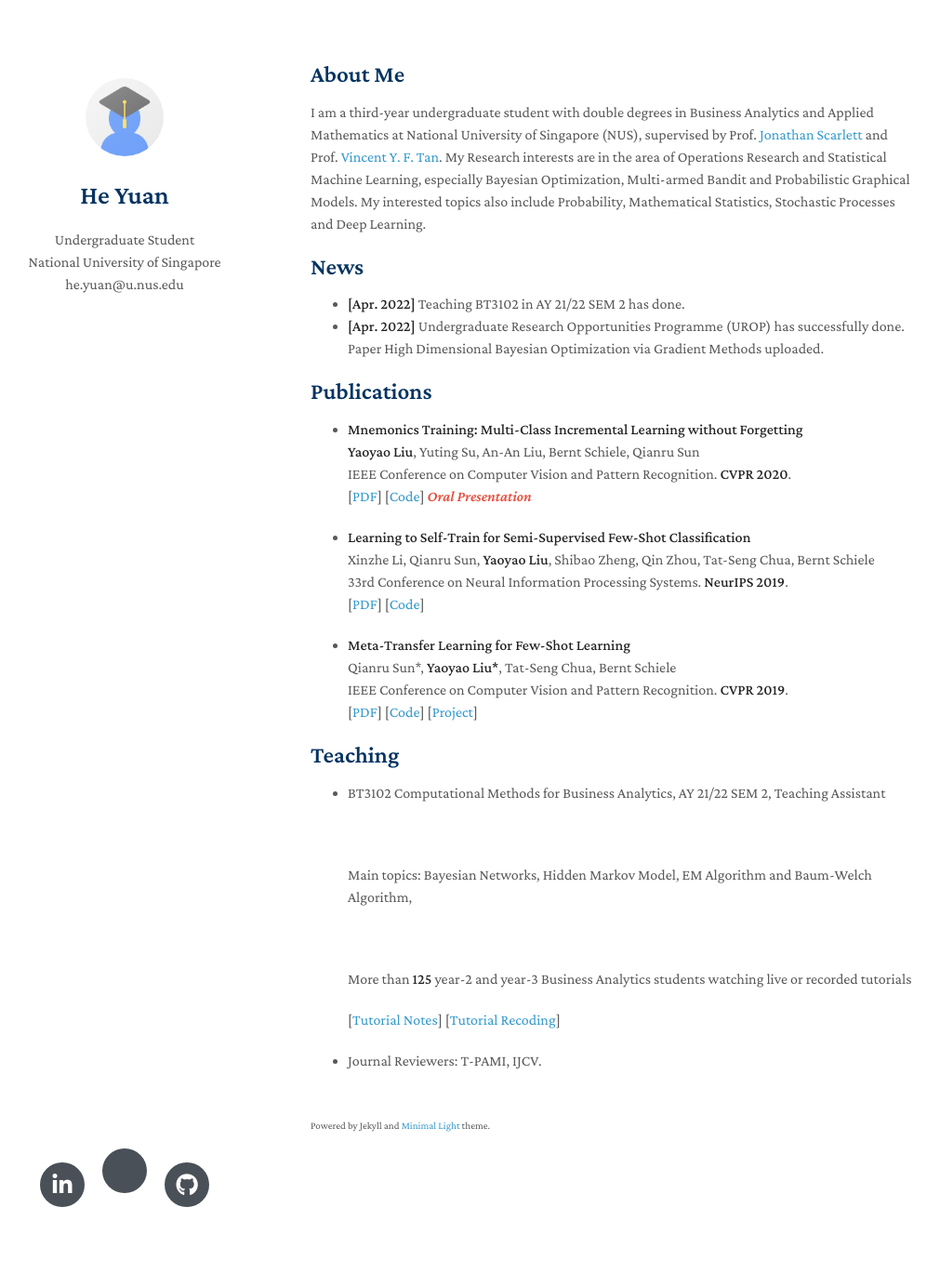
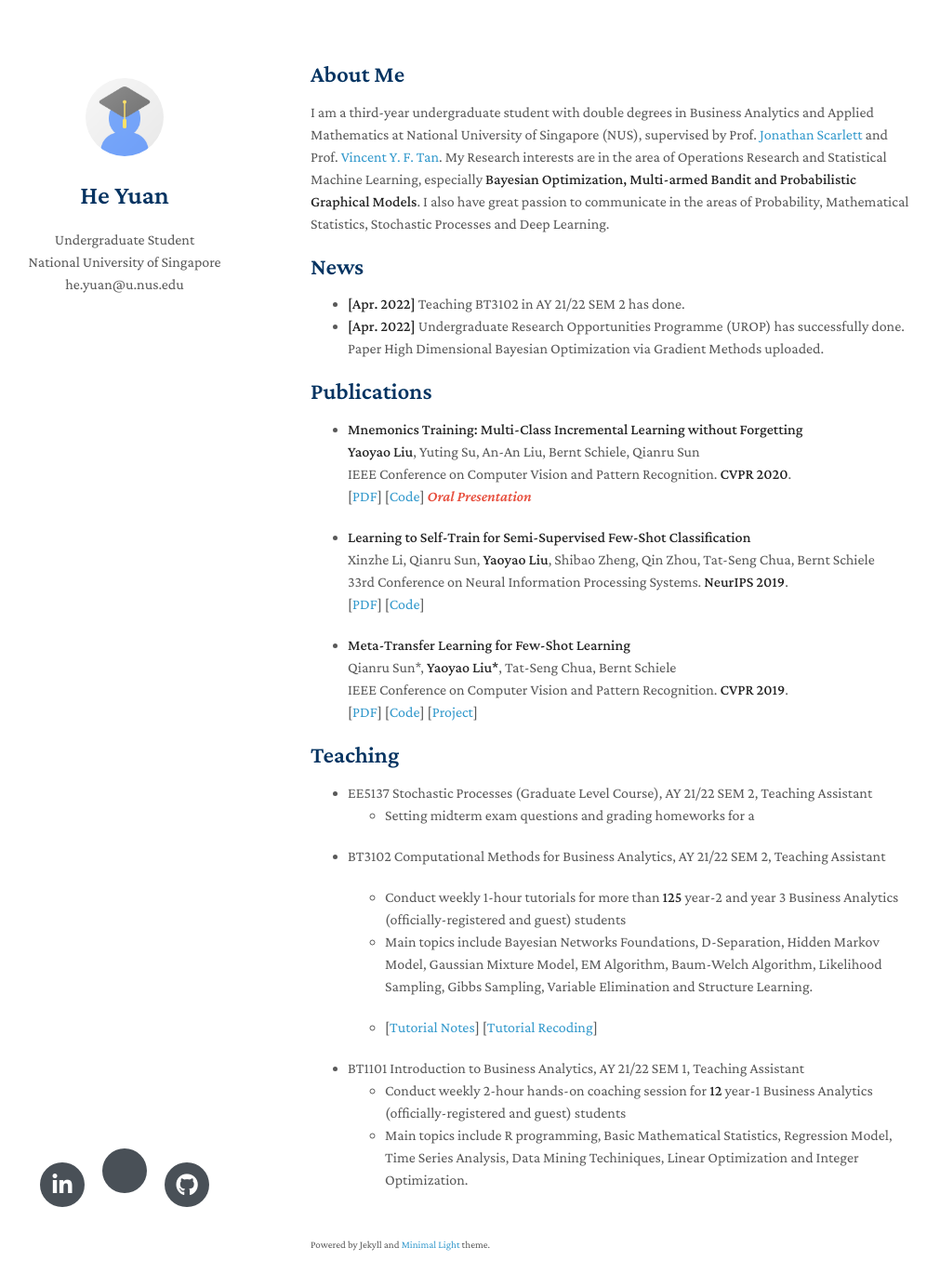
Before and after one commit to Henry-Yuan-He/Henry-Yuan-He.github.io, a Jekyll site: the page built from index.md, in a window 1280 px wide and 1400 px high. Shown: the top 1384 px of the window at 93% size, without its empty margins (136-1147 px from the left). Built offline with Jekyll 4.4.1, drawn with Linux system fonts in a browser that asks for light colours; nearby versions of some CDN libraries; a style sheet for code colours, icons or effects is not loaded; our own code applies the rules of GitHub Pages for plain Markdown files.

Commit message:
Update index.md

```diff
--- a/index.md
+++ b/index.md
@@ -4,7 +4,7 @@ layout: homepage
 
 ## About Me
 
-I am a third-year undergraduate student with double degrees in Business Analytics and Applied Mathematics at National University of Singapore (NUS), supervised by Prof. [Jonathan Scarlett](https://www.comp.nus.edu.sg/~scarlett/) and Prof. [Vincent Y. F. Tan](https://vyftan.github.io/). My Research interests are in the area of Operations Research and Statistical Machine Learning, especially Bayesian Optimization, Multi-armed Bandit and Probabilistic Graphical Models. My interested topics also include Probability, Mathematical Statistics, Stochastic Processes and Deep Learning.
+I am a third-year undergraduate student with double degrees in Business Analytics and Applied Mathematics at National University of Singapore (NUS), supervised by Prof. [Jonathan Scarlett](https://www.comp.nus.edu.sg/~scarlett/) and Prof. [Vincent Y. F. Tan](https://vyftan.github.io/). My Research interests are in the area of Operations Research and Statistical Machine Learning, especially **Bayesian Optimization, Multi-armed Bandit and Probabilistic Graphical Models**. I also have great passion to communicate in the areas of Probability, Mathematical Statistics, Stochastic Processes and Deep Learning.
 
 
 
@@ -43,16 +43,16 @@ I am a third-year undergraduate student with double degrees in Business Analytic
 
 ## Teaching
 
+- EE5137 Stochastic Processes (Graduate Level Course), AY 21/22 SEM 2, Teaching Assistant
+  - Setting midterm exam questions and grading homeworks for a
+
 - BT3102 Computational Methods for Business Analytics, AY 21/22 SEM 2, Teaching Assistant
 
-  <br>
+  - Conduct weekly 1-hour tutorials for more than **125** year-2 and year 3 Business Analytics (officially-registered and guest) students
+  - Main topics include Bayesian Networks Foundations, D-Separation, Hidden Markov Model, Gaussian Mixture Model, EM Algorithm, Baum-Welch Algorithm, Likelihood Sampling, Gibbs Sampling, Variable Elimination and Structure Learning.
 
-  Main topics: Bayesian Networks, Hidden Markov Model, EM Algorithm and Baum-Welch Algorithm,
+  - [[Tutorial Notes](http://papers.nips.cc/paper/9216-learning-to-self-train-for-semi-supervised-few-shot-classification.pdf)] [[Tutorial Recoding](https://github.com/xinzheli1217/learning-to-self-train)]
 
-  <br>
-
-  More than **125** year-2 and year-3 Business Analytics students watching live or recorded tutorials
-
-  [[Tutorial Notes](http://papers.nips.cc/paper/9216-learning-to-self-train-for-semi-supervised-few-shot-classification.pdf)] [[Tutorial Recoding](https://github.com/xinzheli1217/learning-to-self-train)]
-
-- Journal Reviewers: T-PAMI, IJCV.
+- BT1101 Introduction to Business Analytics, AY 21/22 SEM 1, Teaching Assistant
+  - Conduct weekly 2-hour hands-on coaching session for **12** year-1 Business Analytics (officially-registered and guest) students
+  - Main topics include R programming, Basic Mathematical Statistics, Regression Model, Time Series Analysis, Data Mining Techiniques, Linear Optimization and Integer Optimization.
```
